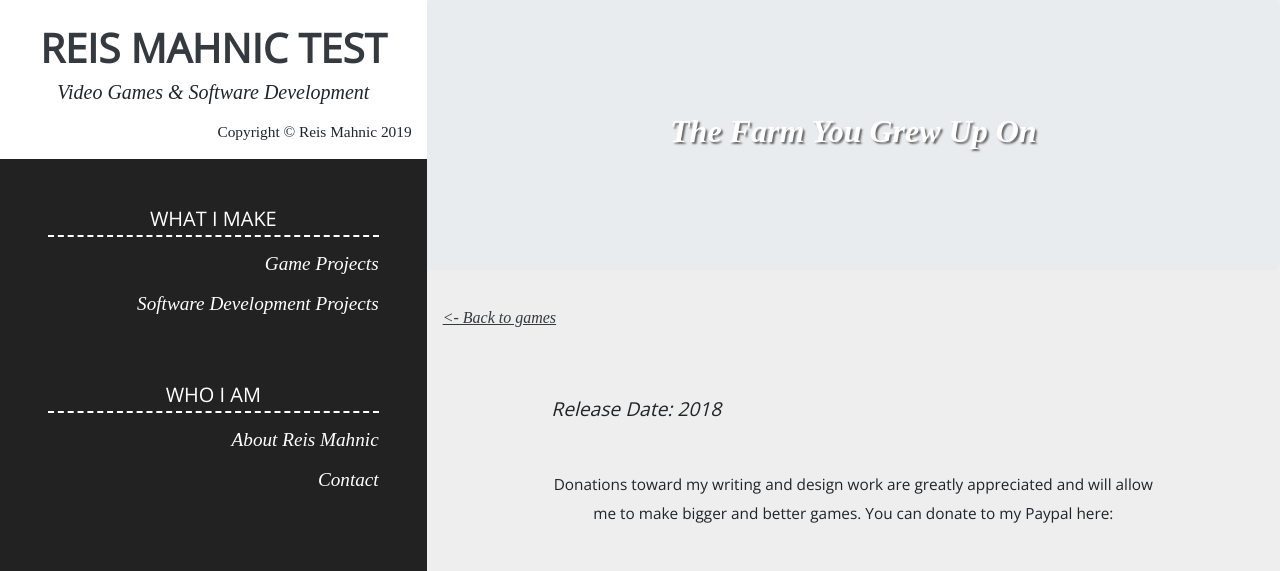
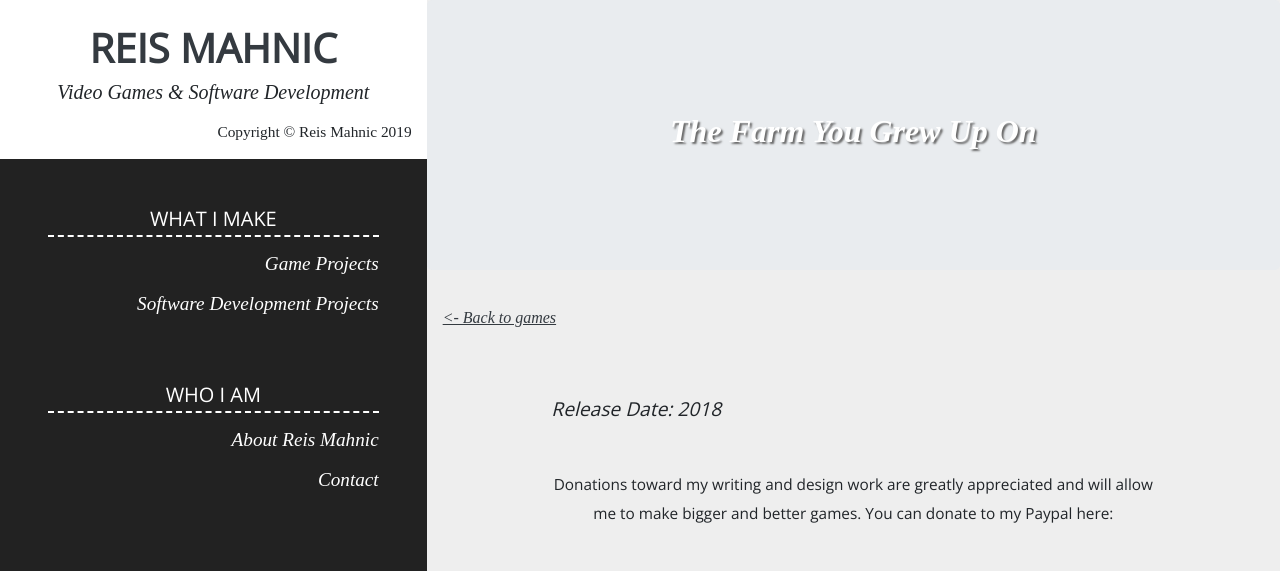
Before and after one commit to reismahnic/reis-mahnic, a Jekyll site: the page built from _software/some_software.md, in a window 1280 px wide. Shown: the top 571 px of the page. Built offline with Jekyll 4.4.1, drawn with Linux system fonts in a browser that asks for light colours; grey boxes are pictures that could not be loaded.

Commit message:
Update Settings “site”

```diff
--- a/_data/site.yaml
+++ b/_data/site.yaml
@@ -1,3 +1,3 @@
-title: Reis Mahnic Test
+title: Reis Mahnic
 subtitle: Video Games & Software Development
 owner: Reis Mahnic
```
